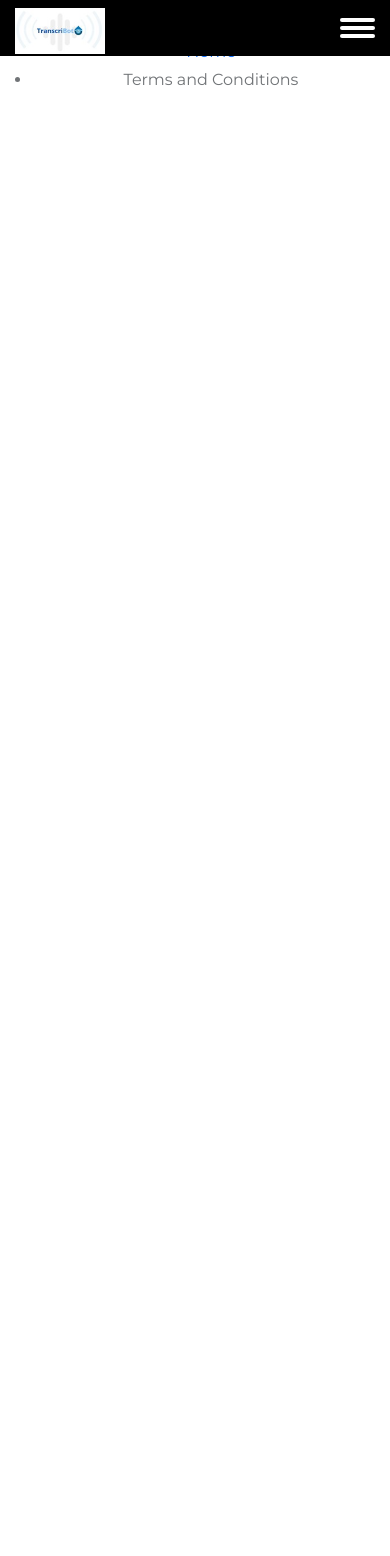
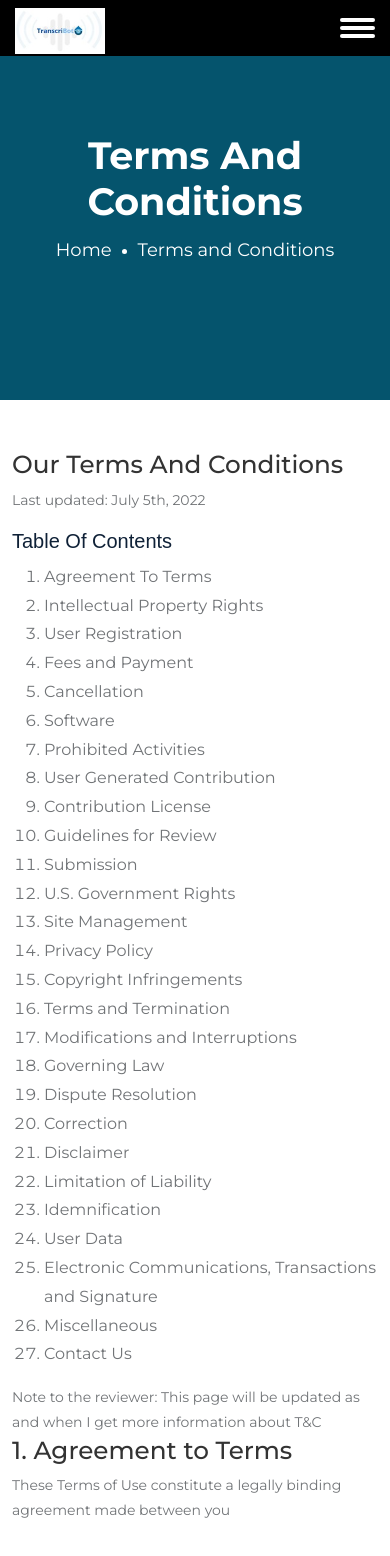
Before and after one commit to atreyi1405/frontend-project, an Angular app in the folder ezlu-ng/: page /terms in a window 390 px wide. Shown: the top 1556 px of the page. Before the commit the page ends 844 px from the top, so only its background shows below. Built offline with nearby package versions, Linux system fonts and the light colour scheme.

Commit message:
modified services and home page

```diff
--- a/ezlu-ng/src/app/components/pages/home-one/home-one.component.html
+++ b/ezlu-ng/src/app/components/pages/home-one/home-one.component.html
@@ -10,7 +10,7 @@
 
                     <div class="theme-button">
                         <a routerLink="/" class="default-btn">Get Started</a>
-                        <a href="https://www.youtube.com/watch?v=Fbps7_mkIT0" class="video-btn popup-vimeo"><i class="bx bx-play"></i> Watch video</a>
+                        <a href="https://www.youtube.com/watch?v=tE9CTpzeTco" class="video-btn popup-vimeo"><i class="bx bx-play"></i> Watch video</a>
                     </div>
                 </div>
 
@@ -27,7 +27,7 @@
         <div class="row">
             <div class="col-lg-7">
                 <div class="video-text">
-                    <a href="https://www.youtube.com/watch?v=Fbps7_mkIT0" class="popup-vimeo"><i class='bx bx-play'></i></a>
+                    <a href="https://www.youtube.com/watch?v=tE9CTpzeTco" class="popup-vimeo"><i class='bx bx-play'></i></a>
                     <p>Watch our video and know more about us</p>
                 </div>
             </div>
@@ -35,13 +35,14 @@
     </div>
 </div>
 
+
 <div class="theory-section">
     <div class="container">
         <div class="row theory-area">
             <div class="col-lg-7">
                 <div class="theory-text">
-                    <h2>Your Customer Journey</h2>
-                    <p>(Small text points about Customer Journey and Possibly a video about the same)</p>
+                    <h2>Implementation Journey</h2>
+                    <p>We're with you at every step in the way. You can be assured that the product implementation journey will be as easy for you as possible. Watch our video to learn more about us, our services and the implementation journey.</p>
                     <div class="signature-box">
                         <img src="assets/img/signature.png" alt="signature">
                         <p>Mouna Rhioui</p>
@@ -51,11 +52,12 @@
             </div>
 
             <div class="theory-img">
-                <img src="assets/img/theory-img.png" alt="theory image">
+                <img src="assets/img/theory.png" alt="theory image">
             </div>
         </div>
     </div>
 </div>
+
 
 <section class="about-section pb-100">
     <div class="container">
@@ -117,48 +119,48 @@
             <div class="col-lg-4 col-sm-6">
                 <div class="features-card feature-one">
                     <i class="flaticon-technical-support"></i>
-                    <h3>High Rate of Call Acceptance</h3>
-                    <p>An increased number of missed calls leads to unsatifactory performane. TranscriBot helps free up the QA that further ensures that most if not all your calls are accepted.</p>
+                    <h3>Speech Analytics and Discrepancy Analysis</h3>
+                    <p>We provide detailed analytics about Client-Employee interaction and their speech analysis, thereby identifying areas of improvement.</p>
                 </div>
             </div>
 
             <div class="col-lg-4 col-sm-6">
                 <div class="features-card feature-two">
                     <i class="flaticon-megaphone"></i>
-                    <h3>Prioritising Calls on Urgency Level</h3>
-                    <p>Certain calls might just be more urgent to take than others. We prioritise calls after detailed analysis of customer behaviour and provide insight about the order of call acceptance.</p>
+                    <h3>Language Detection and Translation</h3>
+                    <p>We help bridge the language barrier between you and the customers that might not be native speakers by detecting and translating the language.</p>
                 </div>
             </div>
 
             <div class="col-lg-4 col-sm-6">
                 <div class="features-card feature-three">
                     <i class="flaticon-optimization"></i>
-                    <h3>Quality Assurance</h3>
-                    <p>Using Sentiment Analysis, we give high importance to your customers and know just what you need for positive customer experiences.</p>
+                    <h3>Speech to Text and Text to Speech Conversion</h3>
+                    <p>In addition to translation, we also provide back-and-forth text to speech or speech to text conversion for an effortless connect with the customers.</p>
                 </div>
             </div>
 
             <div class="col-lg-4 col-sm-6">
                 <div class="features-card feature-four">
                     <i class="flaticon-first-place"></i>
-                    <h3>Recorded Answers</h3>
-                    <p>We help agents draft responses and also call back clients with recorded answers to their issues.</p>
+                    <h3>Audio and Text Sentiment Analysis</h3>
+                    <p>Using Sentiment Analysis, we give high importance to your customers and know just what you need for positive customer experiences.</p>
                 </div>
             </div>
 
             <div class="col-lg-4 col-sm-6">
                 <div class="features-card feature-five">
                     <i class="flaticon-alarm-clock"></i>
-                    <h3>24/7 Voicemail Support</h3>
-                    <p>We support voicemail option and allow every caller to leave a message which is then analysed.</p>
+                    <h3>Background Noise Cancellation and Quality Enhancement</h3>
+                    <p>One of our many powerful features also includes noise cancellation which enhances the quality of Client-Employee interaction.</p>
                 </div>
             </div>
 
             <div class="col-lg-4 col-sm-6">
                 <div class="features-card feature-six">
                     <i class="flaticon-newsletter"></i>
-                    <h3>Training Support</h3>
-                    <p>We provide detailed performance matrix of employees and identify areas of improvement for maximum productivity.</p>
+                    <h3>High Rate of Call Acceptance and Voicemail Support</h3>
+                    <p>TranscriBot helps free up the QA that further ensures that most if not all your calls are accepted, we also support voicemail option.</p>
                 </div>
             </div>
         </div>
--- a/ezlu-ng/src/app/components/pages/service/service.component.html
+++ b/ezlu-ng/src/app/components/pages/service/service.component.html
@@ -25,48 +25,50 @@
             <div class="col-lg-4 col-sm-6">
                 <div class="features-card feature-one">
                     <i class="flaticon-technical-support"></i>
-                    <h3>High Rate of Call Acceptance</h3>
-                    <p>An increased number of missed calls leads to unsatifactory performane. TranscriBot helps free up the QA that further ensures that most if not all your calls are accepted</p>
+                    <h3>Speech Analytics and Discrepancy Analysis</h3>
+                    <p>We provide detailed analytics about Client-Employee interaction and their speech analysis, thereby identifying areas of improvement.</p>
+                </div>
+            </div>
+
+
+            <div class="col-lg-4 col-sm-6">
+                <div class="features-card feature-three">
+                    <i class="flaticon-optimization"></i>
+                    <h3>Language Detection and Translation</h3>
+                    <p>We help bridge the language barrier between you and the customers that might not be native speakers by detecting and translating the language.</p>
                 </div>
             </div>
 
             <div class="col-lg-4 col-sm-6">
                 <div class="features-card feature-two">
                     <i class="flaticon-megaphone"></i>
-                    <h3>Prioritising Calls on Urgency Level</h3>
-                    <p>Certain calls might just be more urgent to take than others. We prioritise calls after detailed analysis of customer behaviour and provide insight about the order of call acceptance.</p>
+                    <h3>Speech to Text and Text to Speech Conversion</h3>
+                    <p>In addition to translation, we also provide back-and-forth text to speech or speech to text conversion for an effortless connect with the customers.</p>
                 </div>
             </div>
 
-            <div class="col-lg-4 col-sm-6">
-                <div class="features-card feature-three">
-                    <i class="flaticon-optimization"></i>
-                    <h3>Quality Assurance</h3>
-                    <p>Using Sentiment Analysis, we give high importance to your customers and know just what you need for positive customer experiences.</p>
-                </div>
-            </div>
 
             <div class="col-lg-4 col-sm-6">
                 <div class="features-card feature-four">
                     <i class="flaticon-first-place"></i>
-                    <h3>Recorded Answers</h3>
-                    <p>We help agents draft responses and also call back clients with recorded answers to their issues.</p>
+                    <h3>Audio and Text Sentiment Analysis</h3>
+                    <p>Using Sentiment Analysis, we give high importance to your customers and know just what you need for positive customer experiences.</p>
                 </div>
             </div>
 
             <div class="col-lg-4 col-sm-6">
                 <div class="features-card feature-five">
                     <i class="flaticon-alarm-clock"></i>
-                    <h3>24/7 Voicemail Support</h3>
-                    <p>We support voicemail option and allow every caller to leave a message which is then analysed.</p>
+                    <h3>Background Noise Cancellation and Quality Enhancement</h3>
+                    <p>One of our many powerful features also includes noise cancellation which enhances the quality of Client-Employee interaction.</p>
                 </div>
             </div>
 
             <div class="col-lg-4 col-sm-6">
                 <div class="features-card feature-six">
                     <i class="flaticon-newsletter"></i>
-                    <h3>Training Support</h3>
-                    <p>We provide detailed performance matrix of employees and identify areas of improvement for maximum productivity.</p>
+                    <h3>High Rate of Call Acceptance and Voicemail Support</h3>
+                    <p>TranscriBot helps free up the QA that further ensures that most if not all your calls are accepted, we also support voicemail option.</p>
                 </div>
             </div>
         </div>
@@ -78,7 +80,7 @@
         <div class="d-table">
             <div class="d-table-cell">
                 <div class="video-text text-center">
-                    <a href="https://www.youtube.com/watch?v=Fbps7_mkIT0" class="popup-vimeo"><i class="bx bx-play"></i></a>
+                    <a href="https://www.youtube.com/watch?v=tE9CTpzeTco" class="popup-vimeo"><i class="bx bx-play"></i></a>
                     <p>Watch our video</p>
                 </div>
             </div>
--- a/ezlu-ng/src/app/components/pages/terms/terms.component.html
+++ b/ezlu-ng/src/app/components/pages/terms/terms.component.html
@@ -14,3 +14,48 @@
         </div>
     </div>
 </div>
+
+<div class="terms-section pt-100">
+    <div class="container">
+        <h2>Our Terms And Conditions</h2>
+        <p>Last updated: July 5th, 2022</p>
+        <div class="terms-text">
+        <h3>Table of Contents</h3>
+        <ol>
+            <li>Agreement To Terms</li>
+            <li>Intellectual Property Rights</li>
+            <li>User Registration</li>
+            <li>Fees and Payment</li>
+            <li>Cancellation</li>
+            <li>Software</li>
+            <li>Prohibited Activities</li>
+            <li>User Generated Contribution</li>
+            <li>Contribution License</li>
+            <li>Guidelines for Review</li>
+            <li>Submission</li>
+            <li>U.S. Government Rights</li>
+            <li>Site Management</li>
+            <li>Privacy Policy</li>
+            <li>Copyright Infringements</li>
+            <li>Terms and Termination</li>
+            <li>Modifications and Interruptions</li>
+            <li>Governing Law</li>
+            <li>Dispute Resolution</li>
+            <li>Correction</li>
+            <li>Disclaimer</li>
+            <li>Limitation of Liability</li>
+            <li>Idemnification</li>
+            <li>User Data</li>
+            <li>Electronic Communications, Transactions and Signature</li>
+            <li>Miscellaneous</li>
+            <li>Contact Us</li>
+        </ol>
+
+        <p>Note to the reviewer: This page will be updated as and when I get more information about T&C</p>
+
+        <h2>1. Agreement to Terms</h2>
+        <p>These Terms of Use constitute a legally binding agreement made between you</p>
+    </div>
+    </div>
+
+</div>
--- a/ezlu-ng/src/styles.scss
+++ b/ezlu-ng/src/styles.scss
@@ -691,9 +691,10 @@ h3 {
             }
         }
         .theory-img {
-            position: absolute;
+            position: relative;
             right: 0;
             max-width: 550px;
+            top:100px;
             bottom: 0;
         }
     }
@@ -888,6 +889,7 @@ h3 {
         left: 0;
         top: 0;
     }
+
     .service-text {
         position: relative;
         background: #0d3642;
@@ -2986,7 +2988,46 @@ h3 {
             }
         }
     }
-}
+
+
+}
+/**
+.rectangle{
+    padding:2%;
+    border: 3px solid black;
+    border-radius: 20%;
+    width:40%;
+
+
+}
+
+.pay{
+    border: 2px solid black;
+    background-color: white;
+    color: black;
+    padding: 14px 28px;
+    font-size: 16px;
+    cursor: pointer;
+    border-radius: 50%;
+
+}
+
+.sub{
+  position:relative;
+  border: 2px solid black;
+  background-color: white;
+  color: black;
+  right:-25%;
+  padding: 14px 28px;
+  font-size: 16px;
+  cursor: pointer;
+  width:38%;
+  border-radius: 50%;
+}
+
+**/
+
+
 /**-------------- Pricing Page CSS End --------------**/
 
 /**-------------- Coming Soon CSS Start -------------**/
@@ -3506,7 +3547,83 @@ h3 {
 
 /**-------------- Terms Page CSS Start --------------**/
 
-
+.terms-title{
+    height: 400px;
+    background:$page-title-bg;
+
+    .title-text {
+        h2 {
+            color: $white-color;
+            font-size: 38px;
+            font-weight: 700;
+            margin-bottom:10px;
+        }
+        ul {
+            padding-left: 0;
+            margin-bottom: 0;
+
+            li {
+                font-size:18px;
+                color: $white-color;
+                display: inline-block;
+                position: relative;
+                margin: 0 13px;
+
+                &::before {
+                    position: absolute;
+                    content: '';
+                    width: 5px;
+                    height: 5px;
+                    background: $white-color;
+                    top: 15px;
+                    right: -15px;
+                    border-radius: 10px;
+                }
+                a {
+                    color: $white-color;
+
+                    &:hover {
+                        color: $green-color;
+                    }
+                }
+                i {
+                    font-size:14px;
+                }
+                &:last-child {
+                    &::before {
+                        display: none;
+                    }
+                }
+            }
+        }
+    }
+}
+.terms-section {
+    padding-bottom: 60px;
+
+    .terms-text {
+        margin-bottom:15px;
+
+        h3 {
+            font-size: 20px;
+            font-family: "Poppins", sans-serif;
+            color: #0f2137;
+            text-transform: capitalize;
+            margin-bottom: 10px;
+            display: inline-block;
+        }
+        p {
+            margin-bottom: 0;
+        }
+    }
+    ul {
+        li {
+            margin-top: 10px;
+            list-style: circle;
+            color: #111111;
+        }
+    }
+}
 
 /**-------------- Terms Page CSS End ----------------**/
 
```
Also changed, not shown: ezlu-ng/src/app/components/pages/about/about.component.html (+4 -4 lines), ezlu-ng/src/app/components/pages/pricing/pricing.component.html (+7 -0 lines), ezlu-ng/src/assets/img/theory.png (added), ezlu-ng/src/assets/img/video-bg.jpg.
